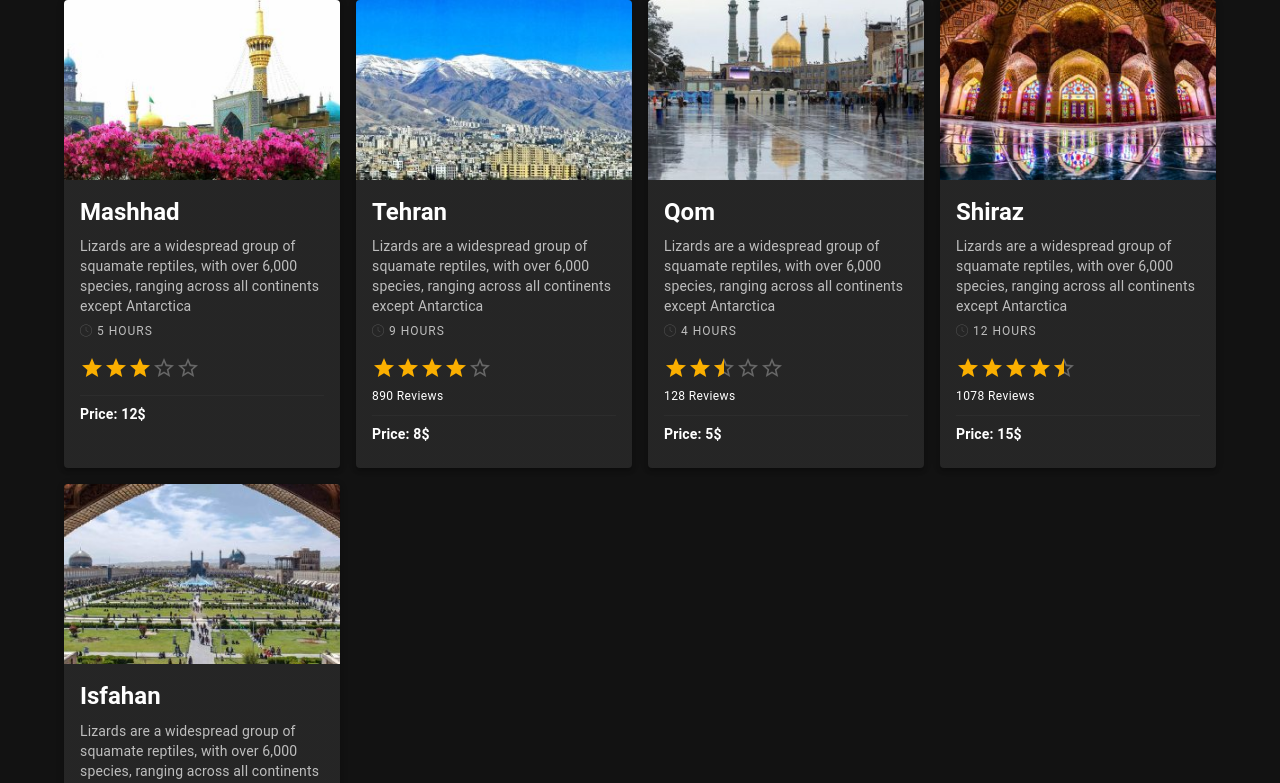
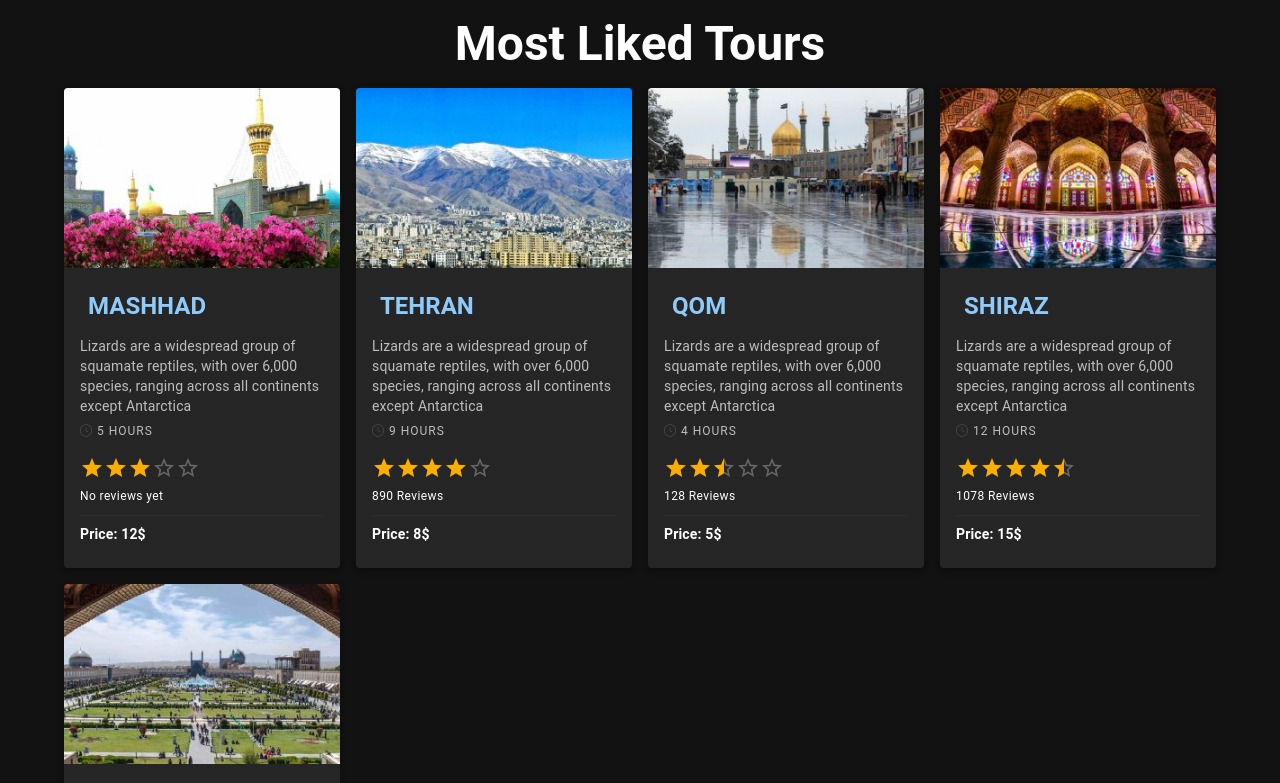
Before and after one commit to zamoosh/react-tour-card, a React (Vite) app: page / in a window 1280 px wide. Shown: the top 783 px of the page. Built offline with nearby package versions, Linux system fonts and the light colour scheme.

Commit message:
update each card

```diff
--- a/package.json
+++ b/package.json
@@ -20,6 +20,7 @@
     "prettier": "^3.4.2",
     "react": "^18.3.1",
     "react-dom": "^18.3.1",
+    "react-router-dom": "^7.0.2",
     "styled-components": "^6.1.13"
   },
   "devDependencies": {
--- a/src/App.tsx
+++ b/src/App.tsx
@@ -2,12 +2,18 @@ import Container from "@mui/material/Container";
 import Grid from "@mui/material/Grid2";
 import TourCard from "./components/TourCardComponent/TourCard.tsx";
 import { Isfahan, Tehran, Qom, Mashhad, Shiraz } from "./assets/img/city/all";
+import Typography from "@mui/material/Typography";
 
 function App() {
   return (
     <>
       <Container fixed>
-        <Grid container spacing={2}>
+        <Grid sx={{ mt: 2 }} container spacing={2}>
+          <Grid size={12} textAlign="center">
+            <Typography sx={{ fontWeight: "bold" }} variant="h3" component="h3">
+              Most Liked Tours
+            </Typography>
+          </Grid>
           <TourCard
             duration={5}
             review={0}
--- a/src/components/TourCardComponent/TourCard.tsx
+++ b/src/components/TourCardComponent/TourCard.tsx
@@ -1,9 +1,10 @@
 import Grid from "@mui/material/Grid2";
 import Paper from "@mui/material/Paper";
-import { CardMedia, Rating } from "@mui/material";
+import { CardMedia, Link, Rating } from "@mui/material";
 import CardContent from "@mui/material/CardContent";
 import Typography from "@mui/material/Typography";
 import Divider from "@mui/material/Divider";
+import Button from "@mui/material/Button";
 
 interface Props {
   rate?: number;
@@ -41,7 +42,9 @@ function TourCard({
             component="h2"
             sx={{ fontWeight: "bold" }}
           >
-            {tourText}
+            <Link href="#" underline={"none"} component={Button}>
+              {tourText}
+            </Link>
           </Typography>
           <Typography variant="body2" sx={{ color: "text.secondary" }}>
             Lizards are a widespread group of squamate reptiles, with over 6,000
@@ -60,11 +63,9 @@ function TourCard({
             sx={{ mt: 1 }}
           />
 
-          {review > 0 && (
-            <Typography variant="caption" sx={{ display: "block" }}>
-              {review} Reviews
-            </Typography>
-          )}
+          <Typography variant="caption" sx={{ display: "block" }}>
+            {review > 0 ? `${review} Reviews` : `No reviews yet`}
+          </Typography>
 
           <Divider sx={{ my: 1 }} />
 
```
Also changed, not shown: 1 other file (tests, documents, lock files or other folders).
